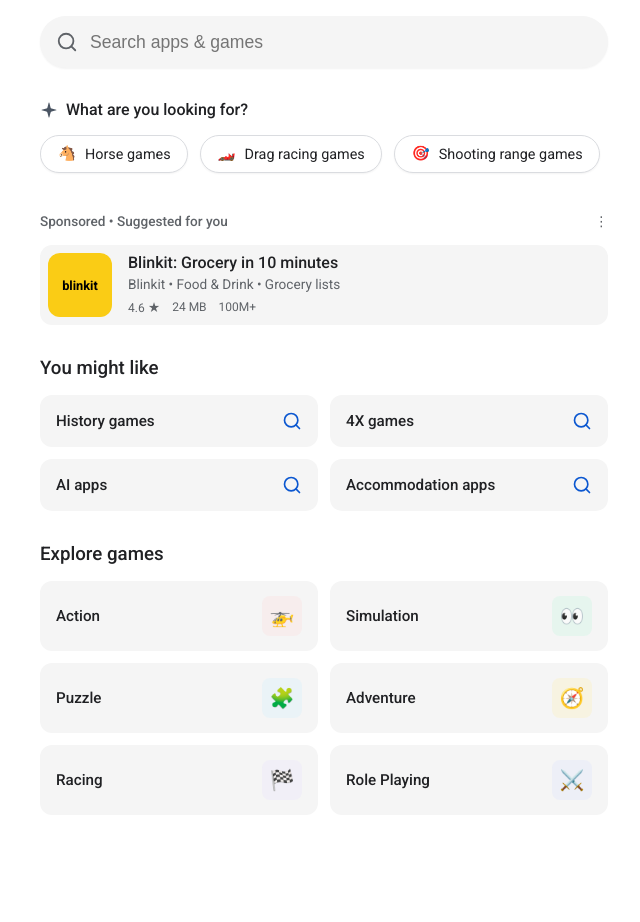
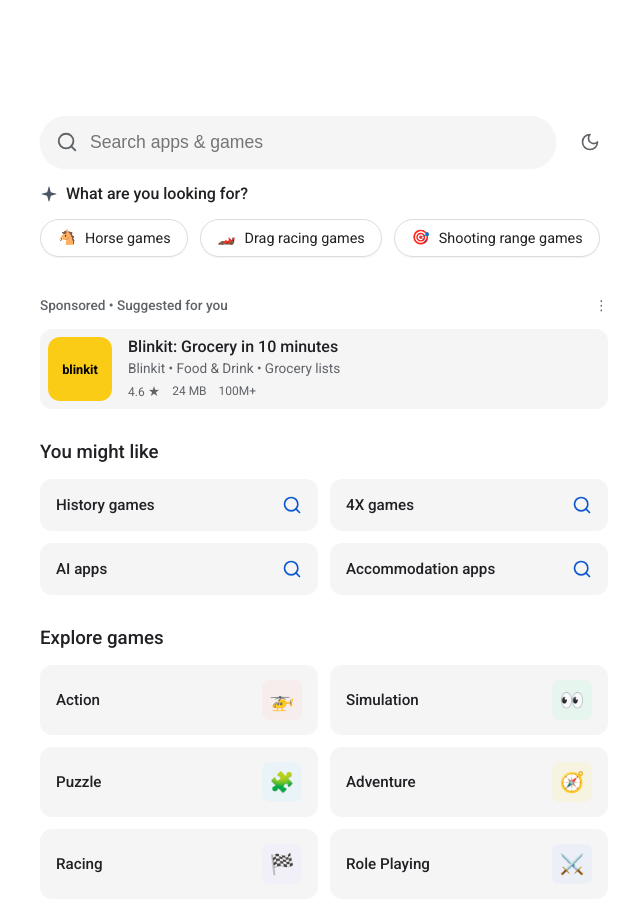
Before and after one commit to playpixellabs/playpixellabs.github.io, an Astro site: page /search in a window 1280 px wide. Shown: the whole page, without its empty margins (316-956 px from the left). Built offline with nearby package versions, Linux system fonts and the light colour scheme; Astro itself is replaced by a stand-in of ours; a web font is replaced by a local one.

Commit message:
Stick Header Search Bar  | Dark Mode toggle

```diff
--- a/src/components/search/SearchHeader.astro
+++ b/src/components/search/SearchHeader.astro
@@ -1,6 +1,7 @@
 ---
 import { Search, Mic, X } from "lucide-astro";
 import { games } from "../../data/games";
+import ThemeToggle from "../ThemeToggle.astro";
 ---
 
 <div class="search-page-header">
@@ -17,24 +18,32 @@ import { games } from "../../data/games";
             <button class="clear-btn hidden" id="page-search-clear">
                 <X size={20} color="var(--color-text-secondary)" />
             </button>
-            <!-- <Mic
-                size={22}
-                color="var(--color-text-secondary)"
-                class="mic-icon"
-            /> -->
         </div>
 
         <!-- Search Results Dropdown -->
         <div class="page-search-results hidden" id="page-search-results"></div>
     </div>
 
-    <!-- <div class="user-avatar-small">A</div> -->
+    <!-- Theme Toggle -->
+    <div class="actions">
+        <ThemeToggle />
+    </div>
 </div>
 
 <script define:vars={{ games }}>
     const searchInput = document.getElementById("page-search-input");
     const searchResults = document.getElementById("page-search-results");
     const clearBtn = document.getElementById("page-search-clear");
+    const header = document.querySelector(".search-page-header");
+
+    // Add scroll shadow effect
+    window.addEventListener("scroll", () => {
+        if (window.scrollY > 0) {
+            header?.classList.add("scrolled");
+        } else {
+            header?.classList.remove("scrolled");
+        }
+    });
 
     searchInput?.addEventListener("input", (e) => {
         const query = e.target.value.toLowerCase();
@@ -103,12 +112,33 @@ import { games } from "../../data/games";
 <style>
     .search-page-header {
         display: flex;
-        align-items: flex-start;
+        justify-content: center;
+        align-items: center;
         gap: 1rem;
-        margin-bottom: 2rem;
-        position: relative;
-        z-index: 50; /* Ensure search results go over content */
+        padding-bottom: 1rem;
+        position: sticky;
+        top: 0;
+        z-index: 1000;
+        background-color: var(--color-bg);
+        transition: box-shadow 0.2s;
+        /* Padding to balance */
+        padding-top: 1rem;
+        /* Negative margins to span full width if parent has padding */
+        margin-left: -1rem;
+        margin-right: -1rem;
+        padding-left: 1rem;
+        padding-right: 1rem;
     }
+
+    .search-page-header.scrolled {
+        box-shadow: 0 4px 20px -10px rgba(0, 0, 0, 0.1);
+        margin-left: -1rem; /* Hacky expansion if inside container padding */
+        margin-right: -1rem;
+        padding-left: 1rem;
+        padding-right: 1rem;
+    }
+
+    /* Better sticky handling: If body/main has padding */
 
     .search-input-wrapper {
         flex: 1;
--- a/src/layouts/Layout.astro
+++ b/src/layouts/Layout.astro
@@ -63,7 +63,7 @@ const { title } = Astro.props;
         <ViewTransitions />
     </head>
     <body transition:animate="none">
-        <div transition:animate="fade">
+        <div transition:animate="fade" style="display: contents">
             <slot />
         </div>
         <BottomNav />
--- a/src/pages/search.astro
+++ b/src/pages/search.astro
@@ -2,6 +2,7 @@
 import Layout from "../layouts/Layout.astro";
 import SearchHeader from "../components/search/SearchHeader.astro";
 import DiscoverySection from "../components/search/DiscoverySection.astro";
+/* Force HMR */
 ---
 
 <Layout title="Search - PlayPixelLabs">
@@ -17,5 +18,6 @@ import DiscoverySection from "../components/search/DiscoverySection.astro";
         max-width: 600px;
         margin: 0 auto;
         padding-bottom: 80px; /* Nav bar space */
+        padding-top: 100px; /* Header space: 52px input + 2rem padding + gap */
     }
 </style>
```
